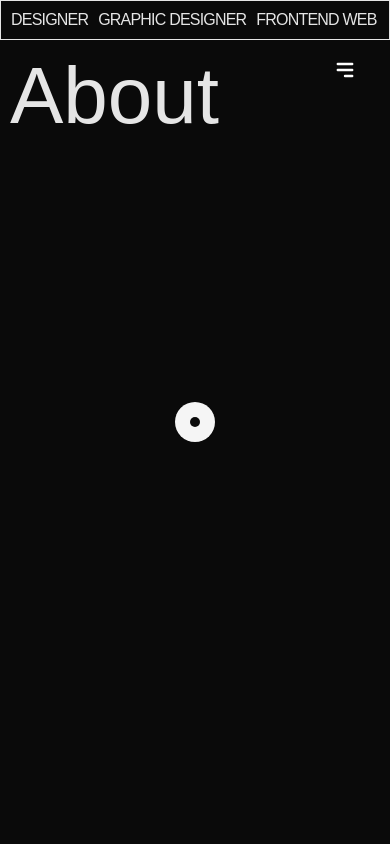
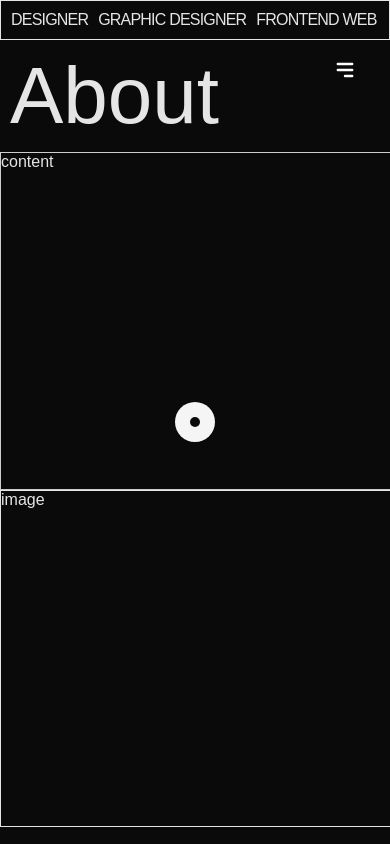
Before and after one commit to DarkVoid01/portfolio-project, a React (Create React App) app: page /about in a window 390 px wide. Built offline with nearby package versions, Linux system fonts and the light colour scheme.

Commit message:
about page

```diff
--- a/src/pages/About/About.jsx
+++ b/src/pages/About/About.jsx
@@ -14,6 +14,14 @@ const About = () => {
         <div className="heading">
           About
         </div>
+        <div className="about-me">
+          <div className="content">
+            content
+          </div>
+          <div className="image">
+            image
+          </div>
+        </div>
     </div>
   )
 }
--- a/src/pages/About/About.scss
+++ b/src/pages/About/About.scss
@@ -3,4 +3,43 @@
         font-size: 5rem;
         padding: 10px;
     }
+
+    .about-me{
+        display: flex;
+        height: 80vh;
+        .content{
+            width: 50%;
+            border: 1px solid #e5e5e5e5;
+        }
+        .image{
+            width: 50%;
+            border: 1px solid #e5e5e5;
+        }
+    }
 }
+
+@media (max-width: 800px){
+    .about{
+        box-sizing: border-box;
+        .heading{
+            font-size: 5rem;
+            padding: 10px;
+        }
+
+        .about-me{
+            display: flex;
+            flex-direction: column;
+            width: 100vw;
+            .content{
+                width: 100%;
+                border: 1px solid #e5e5e5e5;
+                height: 80vh;
+            }
+            .image{
+                width: 100%;
+                border: 1px solid #e5e5e5;
+                height: 80vh;
+            }
+        }
+    }
+}
```
